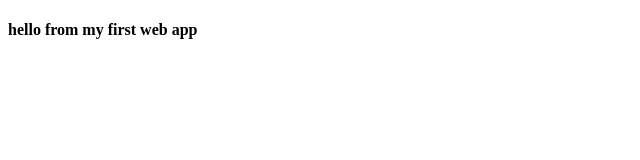
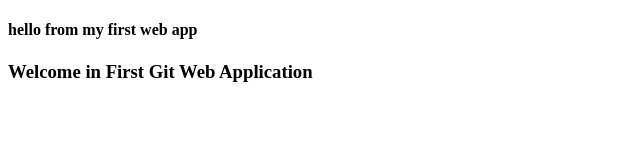
Before and after one commit to SaudagarMore/MyDemoApp, a plain HTML site: page index.html in a window 1280 px wide. Shown: the whole page, without its empty margins (0-640 px from the left). Drawn offline with Linux system fonts and the light colour scheme.

Commit message:
updated file added

```diff
--- a/index.html
+++ b/index.html
@@ -7,5 +7,6 @@
 </head>
 <body>
     <h4> hello from my first web app</h4>
+    <h3> Welcome in First Git Web Application</h3>
 </body>
 </html>
```
